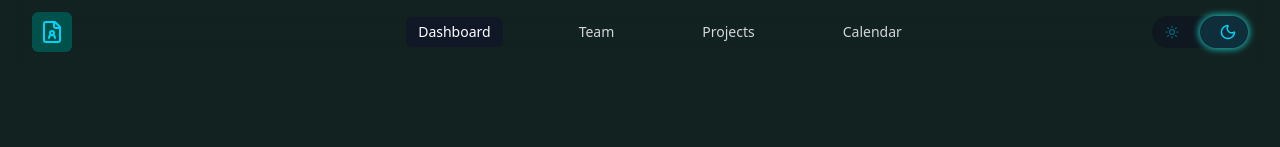
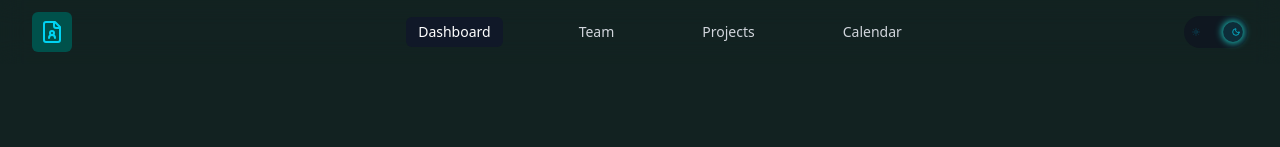
Before and after one commit to realeselvis-org/portfolio, a Next.js app: page / in a window 1280 px wide. Shown: the top 147 px of the page. Built offline with nearby package versions, Linux system fonts and the light colour scheme; grey boxes are pictures that could not be loaded.

Commit message:
Ajustes generales en tamaños y funcioanmiento del toggle

```diff
--- a/src/app/components/ui/Toggle.tsx
+++ b/src/app/components/ui/Toggle.tsx
@@ -1,6 +1,5 @@
-// src/components/ui/Toggle.tsx
 "use client";
-import React, { useEffect, useState } from "react";
+import React, { useEffect, useState, useRef } from "react";
 import type { SVGProps } from "react";
 
 export type ToggleProps = {
@@ -29,137 +28,140 @@ export default function Toggle({
   const isControlled = checked !== undefined;
   const [internal, setInternal] = useState<boolean>(defaultChecked);
 
-  useEffect(() => {
-    if (!isControlled) setInternal(defaultChecked);
-  }, [defaultChecked, isControlled]);
-
   const isOn = isControlled ? !!checked : internal;
 
   function toggle() {
-    const nv = !isOn;
-    if (!isControlled) setInternal(nv);
-    onChange?.(nv);
+    const newValue = !isOn;
+    if (!isControlled) setInternal(newValue);
+    onChange?.(newValue);
   }
 
   const sizeMap = {
     sm: {
-      container: "w-16 h-7 p-1",
-      thumb: "w-1/2",
-      icon: "w-3 h-3",
-      gap: "left-2 right-2",
-      iconSize: "w-4 h-4",
+      container: "w-14 h-7 p-1",
+      thumb: "w-5 h-5",
+      iconSize: "w-3.5 h-3.5",
     },
     md: {
-      container: "w-24 h-8 p-2",
-      thumb: "w-1/2",
-      icon: "w-4 h-4",
-      gap: "left-3 right-3",
-      iconSize: "w-6 h-6",
+      container: "w-16 h-8 p-1.5",
+      thumb: "w-6 h-6",
+      iconSize: "w-2 h-2",
     },
     lg: {
-      container: "w-32 h-10 p-2",
-      thumb: "w-1/2",
-      icon: "w-5 h-5",
-      gap: "left-4 right-4",
+      container: "w-24 h-10 p-2",
+      thumb: "w-8 h-8",
       iconSize: "w-5 h-5",
     },
   } as const;
-
   const s = sizeMap[size];
-  const hasIcons = Boolean(leftIcon) || Boolean(rightIcon);
 
   const variantMap = {
     glow: {
       container: "bg-[#0f1720] rounded-full",
-      thumb: "bg-[rgba(6,182,212,0.14)] shadow-[0_0_7px_1px_rgba(29,218,210,0.9)]",
-      icon: "text-cyan-400",
+      thumb:
+        "bg-[rgba(6,182,212,0.14)] shadow-[0_0_7px_1px_rgba(29,218,210,0.9)]",
+      iconActive: "text-cyan-400 scale-110",
+      iconInactive: "text-cyan-700 opacity-50",
     },
     flat: {
       container: "bg-gray-700",
       thumb: "bg-gray-300 shadow-none",
-      icon: "text-white",
+      iconActive: "text-white scale-110",
+      iconInactive: "text-gray-400 opacity-50",
     },
     contrast: {
-      container: "bg-white border border-gray-300",
-      thumb: "bg-gradient-to-r from-cyan-500 to-blue-500 shadow-[0_0_4px_rgba(0,0,0,0.4)]",
-      icon: "text-gray-800",
+      container:
+        "bg-white border border-gray-300 shadow-inner rounded-full",
+      thumb:
+        "bg-gradient-to-r from-cyan-500 to-blue-500 shadow-[0_0_5px_rgba(0,0,0,0.3)]",
+      iconActive: "text-gray-900 scale-110",
+      iconInactive: "text-gray-500 opacity-50",
     },
   } as const;
-
   const v = variantMap[variant];
 
-  // robustez: split seguro para left/right gap
-  const gapParts = s.gap.split(/\s+/);
-  const leftGap = gapParts[0] ?? "left-3";
-  const rightGap = gapParts[1] ?? "right-3";
-
-  // helper: renderiza icono de forma segura y tipada (evitamos `any`)
-  const renderIcon = (icon: React.ReactNode, sizeClass: string) => {
+  const renderIcon = (
+    icon: React.ReactNode,
+    active: boolean,
+    sizeClass: string
+  ) => {
     if (React.isValidElement(icon)) {
-      // si el ícono es un ReactElement, asumimos que puede ser un SVG y lo casteamos
       const el = icon as React.ReactElement<SVGProps<SVGSVGElement>>;
-      // `el.props.className` está tipado y puede usarse sin `any`
       return React.cloneElement(el, {
-        className: `${el.props.className ?? ""} ${sizeClass}`.trim(),
+        className: `${el.props.className ?? ""} ${sizeClass} transition-all duration-300 ${
+          active ? v.iconActive : v.iconInactive
+        }`.trim(),
       });
     }
-    // si no es ReactElement (texto, número, etc.), lo envolvemos
-    return <span className={sizeClass}>{icon}</span>;
+    return (
+      <span
+        className={`${sizeClass} transition-all duration-300 ${
+          active ? v.iconActive : v.iconInactive
+        }`}
+      >
+        {icon}
+      </span>
+    );
   };
+
+  const containerRef = useRef<HTMLDivElement | null>(null);
+  const [thumbSize, setThumbSize] = useState<number | null>(null);
+  const [offLeft, setOffLeft] = useState<number>(0);
+  const [onLeft, setOnLeft] = useState<number>(0);
+
+  useEffect(() => {
+    const c = containerRef.current;
+    if (!c) return;
+    const style = getComputedStyle(c);
+    const paddingLeft = parseFloat(style.paddingLeft || "0");
+    const paddingRight = parseFloat(style.paddingRight || "0");
+    const w = c.clientWidth;
+    const h = c.clientHeight;
+    const thumb = h - paddingLeft - paddingRight - 2;
+    const off = paddingLeft;
+    const on = w - thumb - paddingRight;
+    setThumbSize(thumb);
+    setOffLeft(off);
+    setOnLeft(on);
+  }, [size]);
 
   return (
     <div className={`${className} flex items-center`}>
       <label
         role="switch"
         aria-checked={isOn}
-        className="relative inline-flex items-center cursor-pointer leading-none align-middle"
+        className="relative inline-flex items-center cursor-pointer select-none"
       >
-        {/* input (sr-only but focusable) */}
         <input
           type="checkbox"
-          className="sr-only peer"
+          className="sr-only"
           checked={isOn}
-          onChange={() => toggle()}
+          onChange={toggle}
           aria-label={ariaLabel}
         />
 
-        {/* fondo de la píldora */}
-        <div className={`${s.container} ${v.container} rounded-full`} />
+        <div
+          ref={containerRef}
+          className={`${s.container} ${v.container} relative flex items-center justify-between`}
+        >
+          <div className="absolute inset-0 flex items-center justify-between px-2">
+            {renderIcon(leftIcon, !isOn, s.iconSize)}
+            {renderIcon(rightIcon, isOn, s.iconSize)}
+          </div>
 
-        {/* thumb / glow (mueve con translate) */}
-        <span
-          aria-hidden
-          className={`absolute top-0 left-0 ${s.thumb} h-full ${v.thumb} rounded-full z-10
-                      transition-transform duration-300 transform ${isOn ? "translate-x-full" : "translate-x-0"}`}
-        />
-
-        {/* ícono izquierdo */}
-        {hasIcons && leftIcon && (
-          <div className={`absolute ${leftGap} top-1/2 -translate-y-1/2 z-20 flex items-center`}>
-            <span
-              aria-hidden
-              className={`inline-flex items-center justify-center ${s.icon} ${v.icon} transition-all duration-200 ${
-                isOn ? "opacity-40 scale-90" : "opacity-100 scale-100"
-              }`}
-            >
-              {renderIcon(leftIcon, s.iconSize)}
-            </span>
-          </div>
-        )}
-
-        {/* ícono derecho */}
-        {hasIcons && rightIcon && (
-          <div className={`absolute ${rightGap} top-1/2 -translate-y-1/2 z-20 flex items-center`}>
-            <span
-              aria-hidden
-              className={`inline-flex items-center justify-center ${s.icon} ${v.icon} transition-all duration-200 ${
-                isOn ? "opacity-100 scale-110" : "opacity-40 scale-90"
-              }`}
-            >
-              {renderIcon(rightIcon, s.iconSize)}
-            </span>
-          </div>
-        )}
+          {/* thumb */}
+          <span
+            style={{
+              width: thumbSize ? `${thumbSize}px` : undefined,
+              height: thumbSize ? `${thumbSize}px` : undefined,
+              left: isOn ? `${onLeft}px` : `${offLeft}px`,
+              transform: isOn
+                ? "translateY(-50%) scale(1.1)"
+                : "translateY(-50%) scale(1)",
+            }}
+            className={`absolute top-1/2 rounded-full ${v.thumb} transition-all duration-300`}
+          />
+        </div>
       </label>
     </div>
   );
```
